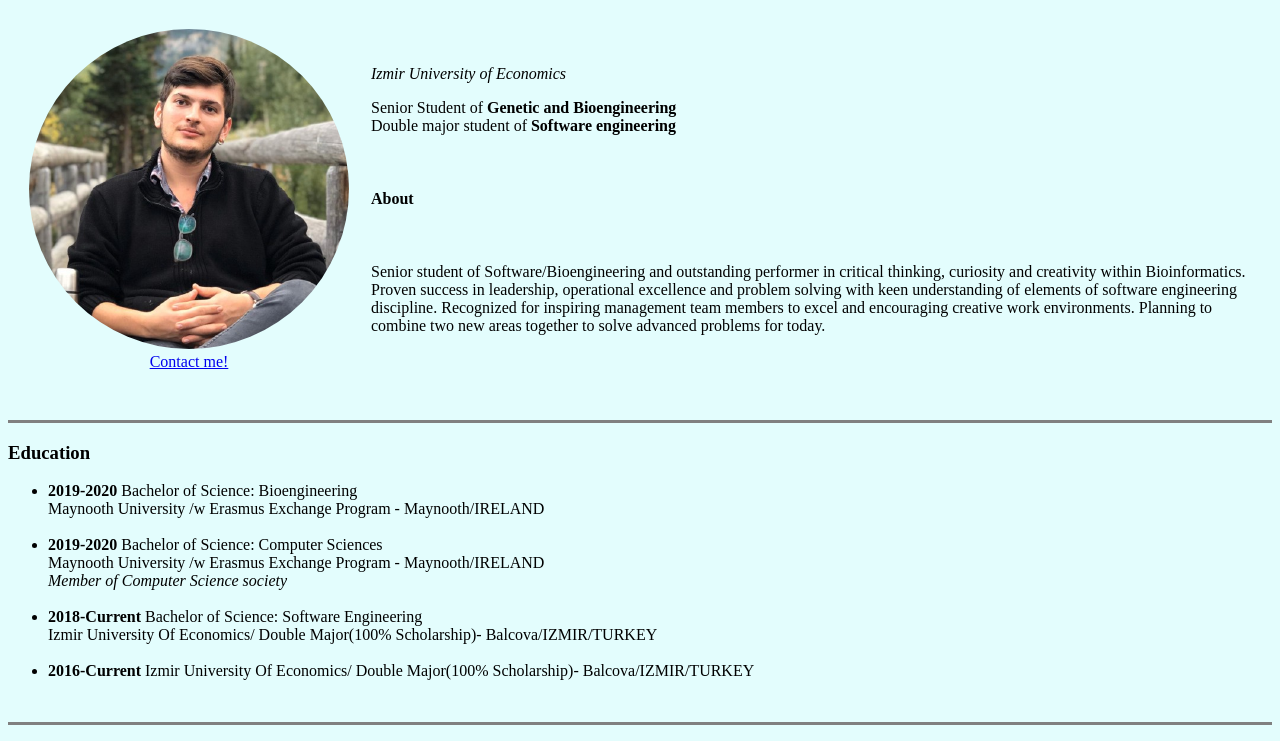
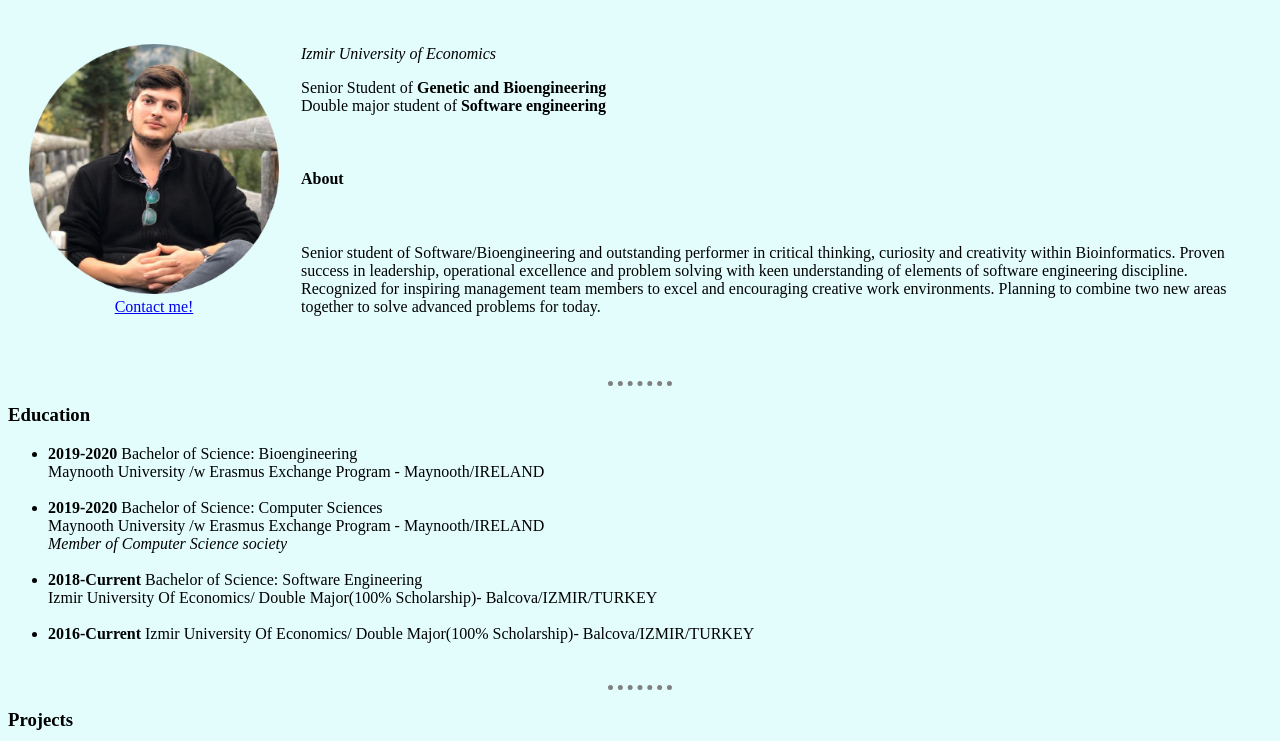
Before and after one commit to UgurDURA/CV, a plain HTML site: page index.html in a window 1280 px wide. Shown: the top 741 px of the page. Drawn offline with Linux system fonts and the light colour scheme.

Commit message:
Update index.html
CSS implemented

```diff
--- a/index.html
+++ b/index.html
@@ -4,9 +4,30 @@
 <head>
   <meta charset="utf-8">
   <title>Ugur's Personal Site</title>
+  <style>
+
+  body{
+    background-color: #e3fdfd;
+  }
+  hr
+  {
+
+    border-style: none;
+    border-top-style: dotted;
+    border-color: grey;
+    border-width: 5px;
+    width: 5%;
+
+  }
+
+  img{
+    height: 250px;
+  }
+
+  </style>
 </head>
 
-<body style="background-color: #e3fdfd;">
+<body>
   <table cellspacing="20">
     <tr>
       <td><img src="Images\circle-cropped.png" alt="ugur's profile picture"> <center>
@@ -35,7 +56,7 @@
 
   </table>
 
-  <hr size=3 noshade>
+  <hr>
   <h3>Education</h3>
  <ul>
    <li><strong>2019-2020</strong>     Bachelor of Science: Bioengineering <br>Maynooth University /w Erasmus Exchange Program - Maynooth/IRELAND</li>
@@ -52,7 +73,7 @@ Balcova/IZMIR/TURKEY
 Balcova/IZMIR/TURKEY </li>
  </ul>
  <br>
- <hr size=3 noshade>
+ <hr>
  <h3>Projects</h3>
  <table>
    <tr>
@@ -90,7 +111,7 @@ Balcova/IZMIR/TURKEY </li>
 
 
 
- <hr size=3 noshade>
+ <hr>
  <h3>Hobbies</h3>
  <ol>
    <li>Cooking </li>
```
